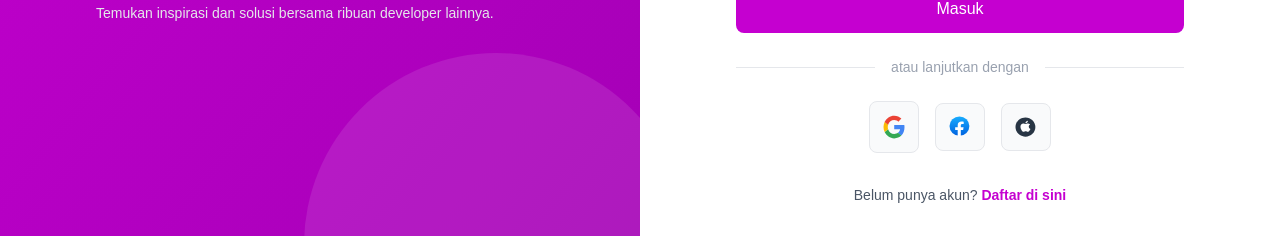
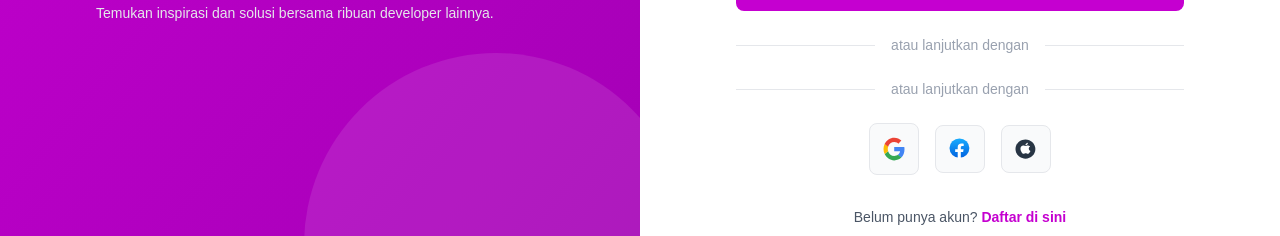
Before and after one commit to mirachcommunity/mirachcommunity, a Next.js app: page /auth/login in a window 1280 px wide. Shown: the part 523-759 px from the top of the page. Built offline with nearby package versions, Linux system fonts and the light colour scheme; no server answers.

Commit message:
feat(auth): add SocialLinks component for social login options in login and register pages

```diff
--- a/src/app/auth/login/page.tsx
+++ b/src/app/auth/login/page.tsx
@@ -1,8 +1,7 @@
 'use client'
 
 import LoginForm from '@/components/auth/LoginForm';
-import { redirectToGoogleAuth } from '@/services/auth';
-import Image from 'next/image';
+import SocialLinks from '@/components/auth/SocialLinks';
 import Link from 'next/link';
 
 export default function Login() {
@@ -50,27 +49,7 @@ export default function Login() {
           </div>
 
           {/* Social login */}
-          <div className="flex items-center justify-center space-x-4">
-            <button
-              type="button"
-              onClick={redirectToGoogleAuth}
-              className="p-3 bg-gray-50 hover:bg-gray-100 border border-gray-200 rounded-lg cursor-pointer transition-all"
-            >
-              <Image src="/icons/social/google.svg" alt="Google" width={24} height={24} />
-            </button>
-            <button
-              type="button"
-              className="p-3 bg-gray-50 hover:bg-gray-100 border border-gray-200 rounded-lg cursor-pointer transition-all"
-            >
-              <Image src="/icons/social/facebook.svg" alt="Facebook" width={24} height={24} />
-            </button>
-            <button
-              type="button"
-              className="p-3 bg-gray-50 hover:bg-gray-100 border border-gray-200 rounded-lg cursor-pointer transition-all"
-            >
-              <Image src="/icons/social/apple.svg" alt="Apple" width={24} height={24} />
-            </button>
-          </div>
+          <SocialLinks text="atau lanjutkan dengan" />
 
           {/* Register link */}
           <p className="mt-8 text-center text-sm text-gray-600">
--- a/src/app/auth/register/page.tsx
+++ b/src/app/auth/register/page.tsx
@@ -1,10 +1,9 @@
 "use client";
 
-import Image from 'next/image';
 import Link from 'next/link';
 import React from 'react';
-import { redirectToGoogleAuth } from '@/services/auth';
 import RegisterForm from '@/components/auth/RegisterForm';
+import SocialLinks from '@/components/auth/SocialLinks';
 
 export default function Register() {
   return (
@@ -37,29 +36,8 @@ export default function Register() {
 
           <RegisterForm />
 
-          <div className="flex items-center my-6">
-            <hr className="flex-grow border-t border-gray-200" />
-            <span className="mx-4 text-sm font-medium text-gray-400">atau daftar dengan</span>
-            <hr className="flex-grow border-t border-gray-200" />
-          </div>
-
-          {/* Tombol Media Sosial */}
-          <div className="flex items-center justify-center space-x-4">
-            <button
-              type="button"
-              onClick={redirectToGoogleAuth}
-              className="p-3 bg-gray-50 hover:bg-gray-100 border border-gray-200 rounded-lg cursor-pointer transition-all">
-              <Image src="/icons/social/google.svg" alt="Google" width={24} height={24} />
-            </button>
-
-            <button type="button" className="p-3 bg-gray-50 hover:bg-gray-100 border border-gray-200 rounded-lg cursor-pointer transition-all">
-              <Image src="/icons/social/facebook.svg" alt="Facebook" width={24} height={24} />
-            </button>
-
-            <button type="button" className="p-3 bg-gray-50 hover:bg-gray-100 border border-gray-200 rounded-lg cursor-pointer transition-all">
-              <Image src="/icons/social/apple.svg" alt="Apple" width={24} height={24} />
-            </button>
-          </div>
+          {/* Social login */}
+          <SocialLinks text="atau daftar dengan" />
 
           <p className="mt-8 text-center text-sm text-gray-600">
             Sudah punya akun?{' '}
--- /dev/null
+++ b/src/components/auth/SocialLinks.tsx
@@ -0,0 +1,42 @@
+import Image from "next/image";
+import { redirectToGoogleAuth } from '@/services/auth';
+
+interface SocialLinksProps {
+  text?: string;
+}
+
+export default function SocialLinks({text = "atau lanjutkan dengan"}: SocialLinksProps) {
+  return (
+    <>
+      <div className="flex items-center my-6">
+        <hr className="flex-grow border-t border-gray-200" />
+        <span className="mx-4 text-sm font-medium text-gray-400">
+          {text}
+        </span>
+        <hr className="flex-grow border-t border-gray-200" />
+      </div>
+
+    <div className="flex items-center justify-center space-x-4">
+      <button
+        type="button"
+        onClick={redirectToGoogleAuth}
+        className="p-3 bg-gray-50 hover:bg-gray-100 border border-gray-200 rounded-lg cursor-pointer transition-all"
+      >
+        <Image src="/icons/social/google.svg" alt="Google" width={24} height={24} />
+      </button>
+      <button
+        type="button"
+        className="p-3 bg-gray-50 hover:bg-gray-100 border border-gray-200 rounded-lg cursor-pointer transition-all"
+      >
+        <Image src="/icons/social/facebook.svg" alt="Facebook" width={24} height={24} />
+      </button>
+      <button
+        type="button"
+        className="p-3 bg-gray-50 hover:bg-gray-100 border border-gray-200 rounded-lg cursor-pointer transition-all"
+      >
+        <Image src="/icons/social/apple.svg" alt="Apple" width={24} height={24} />
+      </button>
+    </div>
+    </>
+  )
+};
```
